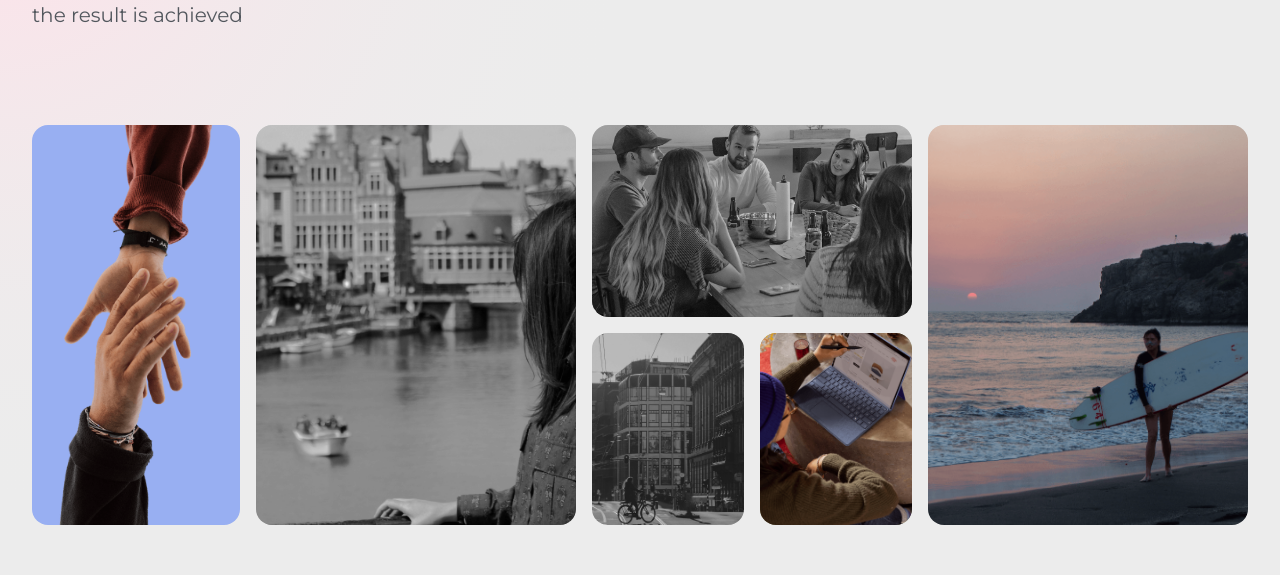
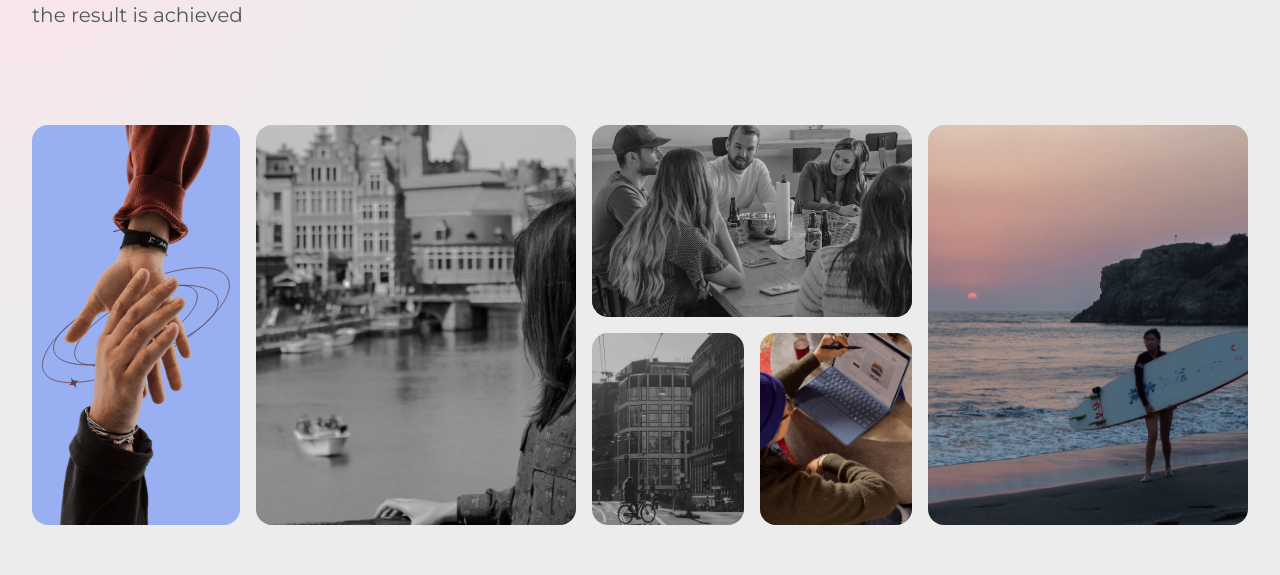
Before and after one commit to ravdz/ctc-lp, a Next.js app: page /services in a window 1280 px wide. Shown: the part 966-1541 px from the top of the page. Built offline with nearby package versions, Linux system fonts and the light colour scheme; a web font is replaced by a local one.

Commit message:
Add animated ellipsis

```diff
--- a/src/components/atoms/AnimatedCircle.tsx
+++ b/src/components/atoms/AnimatedCircle.tsx
@@ -11,6 +11,7 @@ type Props = {
 	orbitingObject?: React.ReactNode;
 	orbitDirection?: "clockwise" | "counterclockwise";
 	orbitSpeed?: number;
+	strokeWidth?: number;
 };
 
 export const AnimatedCircle = ({
@@ -18,6 +19,7 @@ export const AnimatedCircle = ({
 	orbitingObject = <Star className="w-5 rotate-6" />,
 	orbitDirection = "clockwise",
 	orbitSpeed = 1500,
+	strokeWidth = 1,
 }: Props) => {
 	const containerRef = useRef<HTMLDivElement>(null);
 	const orbitingObjectRef = useRef<HTMLDivElement>(null);
@@ -41,7 +43,7 @@ export const AnimatedCircle = ({
 	});
 	return (
 		<div ref={containerRef} className={className}>
-			<SingleCircle className="w-full" />
+			<SingleCircle className="w-full" strokeWidth={strokeWidth} />
 			<div className="absolute left-0 top-0 opacity-0" ref={orbitingObjectRef}>
 				{orbitingObject}
 			</div>
--- /dev/null
+++ b/src/components/atoms/AnimatedEllipsis.tsx
@@ -0,0 +1,29 @@
+import { AnimatedCircle } from "./AnimatedCircle";
+import { SingleCircle } from "@/svg/SingleCircle";
+import { Star } from "@/svg/Star";
+
+type Props = {
+	className?: string;
+};
+
+export const AnimatedEllipsis = ({ className = "" }: Props) => {
+	return (
+		<div className={className}>
+			<AnimatedCircle
+				orbitSpeed={2500}
+				className="absolute left-1/2 top-1/2 w-full -translate-x-1/2 -translate-y-1/2 -rotate-[27deg]"
+				orbitingObject={<Star className="w-6 lg:w-3" />}
+			/>
+			<AnimatedCircle
+				strokeWidth={1.3}
+				className="absolute left-1/2 top-1/2 w-10/12 -translate-x-1/2 -translate-y-1/2 -rotate-[18deg]"
+				orbitDirection="counterclockwise"
+				orbitingObject={<Star className="w-6 lg:w-3" />}
+			/>
+			<SingleCircle
+				strokeWidth={1.5}
+				className="absolute left-1/2 top-1/2 w-8/12 -translate-x-1/2 -translate-y-1/2 -rotate-[29deg]"
+			/>
+		</div>
+	);
+};
--- a/src/components/atoms/AnimatedMultipleCircles.tsx
+++ b/src/components/atoms/AnimatedMultipleCircles.tsx
@@ -4,14 +4,17 @@ import { useRef } from "react";
 import { useAnimationFrame } from "motion/react";
 
 import { twMerge } from "tailwind-merge";
+import { Star } from "@/svg/Star";
 
 type Props = {
 	className?: string;
 };
 
 export const AnimatedMultipleCircles = ({ className = "" }: Props) => {
-	const circleRef = useRef<SVGPathElement>(null);
+	const circle1Ref = useRef<SVGPathElement>(null);
+	const circle2Ref = useRef<SVGPathElement>(null);
 	const orbitingObject1Ref = useRef<HTMLDivElement>(null);
+	const orbitingObject2Ref = useRef<HTMLDivElement>(null);
 
 	const updateOrbitalObject = (
 		time: number,
@@ -38,7 +41,14 @@ export const AnimatedMultipleCircles = ({ className = "" }: Props) => {
 	};
 
 	useAnimationFrame((time) => {
-		updateOrbitalObject(time, circleRef.current, orbitingObject1Ref.current, "clockwise", 1500);
+		updateOrbitalObject(time, circle1Ref.current, orbitingObject1Ref.current, "clockwise", 1500);
+		updateOrbitalObject(
+			time,
+			circle2Ref.current,
+			orbitingObject2Ref.current,
+			"counterclockwise",
+			1000,
+		);
 	});
 
 	return (
@@ -51,11 +61,12 @@ export const AnimatedMultipleCircles = ({ className = "" }: Props) => {
 				xmlns="http://www.w3.org/2000/svg"
 			>
 				<path
+					ref={circle2Ref}
 					d="M168.667 103.996C168.667 132.657 163.113 158.58 154.155 177.32C145.179 196.095 132.876 207.496 119.451 207.496C106.025 207.496 93.7228 196.095 84.7471 177.32C75.7889 158.58 70.2344 132.657 70.2344 103.996C70.2344 75.3351 75.7889 49.4119 84.7471 30.6726C93.7228 11.8967 106.025 0.496094 119.451 0.496094C132.876 0.496094 145.179 11.8967 154.155 30.6726C163.113 49.4119 168.667 75.3351 168.667 103.996Z"
 					stroke="#624049"
 				/>
 				<path
-					ref={circleRef}
+					ref={circle1Ref}
 					d="M169.667 103.996C169.667 132.697 171.545 158.669 174.578 177.456C176.095 186.853 177.897 194.429 179.888 199.645C180.884 202.256 181.916 204.245 182.964 205.574C184.018 206.91 185.021 207.496 185.955 207.496C186.888 207.496 187.891 206.91 188.945 205.574C189.993 204.245 191.026 202.256 192.022 199.645C194.013 194.429 195.815 186.853 197.332 177.456C200.364 158.669 202.242 132.697 202.242 103.996C202.242 75.2955 200.364 49.3234 197.332 30.5367C195.815 21.1393 194.013 13.563 192.022 8.3472C191.026 5.73664 189.993 3.74685 188.945 2.41867C187.891 1.0823 186.888 0.496094 185.955 0.496094C185.021 0.496094 184.018 1.0823 182.964 2.41867C181.916 3.74685 180.884 5.73664 179.888 8.3472C177.897 13.563 176.095 21.1393 174.578 30.5367C171.545 49.3234 169.667 75.2955 169.667 103.996Z"
 					stroke="#624049"
 				/>
@@ -68,6 +79,9 @@ export const AnimatedMultipleCircles = ({ className = "" }: Props) => {
 					stroke="#624049"
 				/>
 			</svg>
+			<div className="absolute left-[23%] top-0 opacity-0" ref={orbitingObject2Ref}>
+				<Star className="w-3 md:w-5" />
+			</div>
 			<div
 				className="absolute left-[56%] top-0 h-2 w-2 rounded-full bg-brown-600 opacity-0 md:h-3 md:w-3"
 				ref={orbitingObject1Ref}
--- a/src/components/organisms/ServicesHero.tsx
+++ b/src/components/organisms/ServicesHero.tsx
@@ -1,4 +1,5 @@
 import Image from "next/image";
+import { AnimatedEllipsis } from "../atoms/AnimatedEllipsis";
 import { Container } from "@/components/atoms/Container";
 import { Heading } from "@/components/atoms/Heading";
 import { Text } from "@/components/atoms/Text";
@@ -46,7 +47,13 @@ export const ServicesHero = () => {
 					<div className="relative z-10 grid grid-cols-1 gap-4 lg:grid-cols-11">
 						<div className="grid grid-cols-1 grid-rows-1 lg:col-span-2">
 							<div className="relative col-span-1 row-span-1 overflow-hidden rounded-2xl bg-blue-300 pb-[100%]">
-								<Image src="/img/28.png" alt="image 28" fill className="object-cover" />
+								<AnimatedEllipsis className="absolute left-1/2 top-1/2 z-0 w-full -translate-x-1/2 -translate-y-1/2" />
+								<Image
+									src="/img/28.png"
+									alt="image 28"
+									fill
+									className="relative z-10 object-cover"
+								/>
 							</div>
 						</div>
 						<div className="grid grid-cols-1 grid-rows-1 lg:col-span-3">
--- a/src/components/organisms/UpcomingEventsFeed.tsx
+++ b/src/components/organisms/UpcomingEventsFeed.tsx
@@ -41,7 +41,7 @@ export const UpcomingEventsFeed = () => {
 
 	return (
 		<section id="events">
-			<Container className="md:py-22 overflow-hidden py-16 pt-24 md:pt-32">
+			<Container className="md:py-22 py-16 pt-24 md:pt-16">
 				<div className="relative">
 					<ArrowDown className="absolute bottom-full left-0 w-8 -translate-y-6 stroke-green-600 md:w-10 lg:w-14" />
 					<Heading is="h2" className="mb-7">
@@ -50,7 +50,7 @@ export const UpcomingEventsFeed = () => {
 					<TabList tabs={tabs} activeTab={activeTab} onTabChange={setActiveTab} className="mb-7" />
 
 					{filteredEvents.length ? (
-						<ul className="grid grid-cols-1 items-stretch gap-7 md:grid-cols-2 xl:grid-cols-3">
+						<ul className="grid grid-cols-1 items-stretch gap-7 pr-5 md:grid-cols-2 lg:pr-12 xl:grid-cols-3 2xl:pr-0">
 							{filteredEvents.map((event, index) => (
 								<EventTile key={index} event={event} />
 							))}
--- a/src/svg/SingleCircle.tsx
+++ b/src/svg/SingleCircle.tsx
@@ -1,9 +1,16 @@
-export const SingleCircle = ({ className }: { className?: string }) => {
+export const SingleCircle = ({
+	className,
+	strokeWidth = 1,
+}: {
+	className?: string;
+	strokeWidth?: number;
+}) => {
 	return (
 		<svg className={className} viewBox="0 0 312 114" fill="none" xmlns="http://www.w3.org/2000/svg">
 			<path
 				d="M0.994446 57.1695C0.994446 49.5384 5.22714 42.2045 13.0239 35.4717C20.8192 28.7402 32.1284 22.6554 46.1465 17.5353C74.1787 7.2967 112.938 0.95414 155.775 0.95414C198.611 0.95414 237.37 7.2967 265.403 17.5353C279.421 22.6554 290.73 28.7402 298.525 35.4717C306.322 42.2045 310.555 49.5384 310.555 57.1695C310.555 64.8006 306.322 72.1344 298.525 78.8672C290.73 85.5987 279.421 91.6835 265.403 96.8036C237.37 107.042 198.611 113.385 155.775 113.385C112.938 113.385 74.1787 107.042 46.1465 96.8036C32.1284 91.6835 20.8192 85.5987 13.0239 78.8672C5.22714 72.1344 0.994446 64.8006 0.994446 57.1695Z"
 				stroke="#624049"
+				strokeWidth={strokeWidth}
 			/>
 		</svg>
 	);
```
